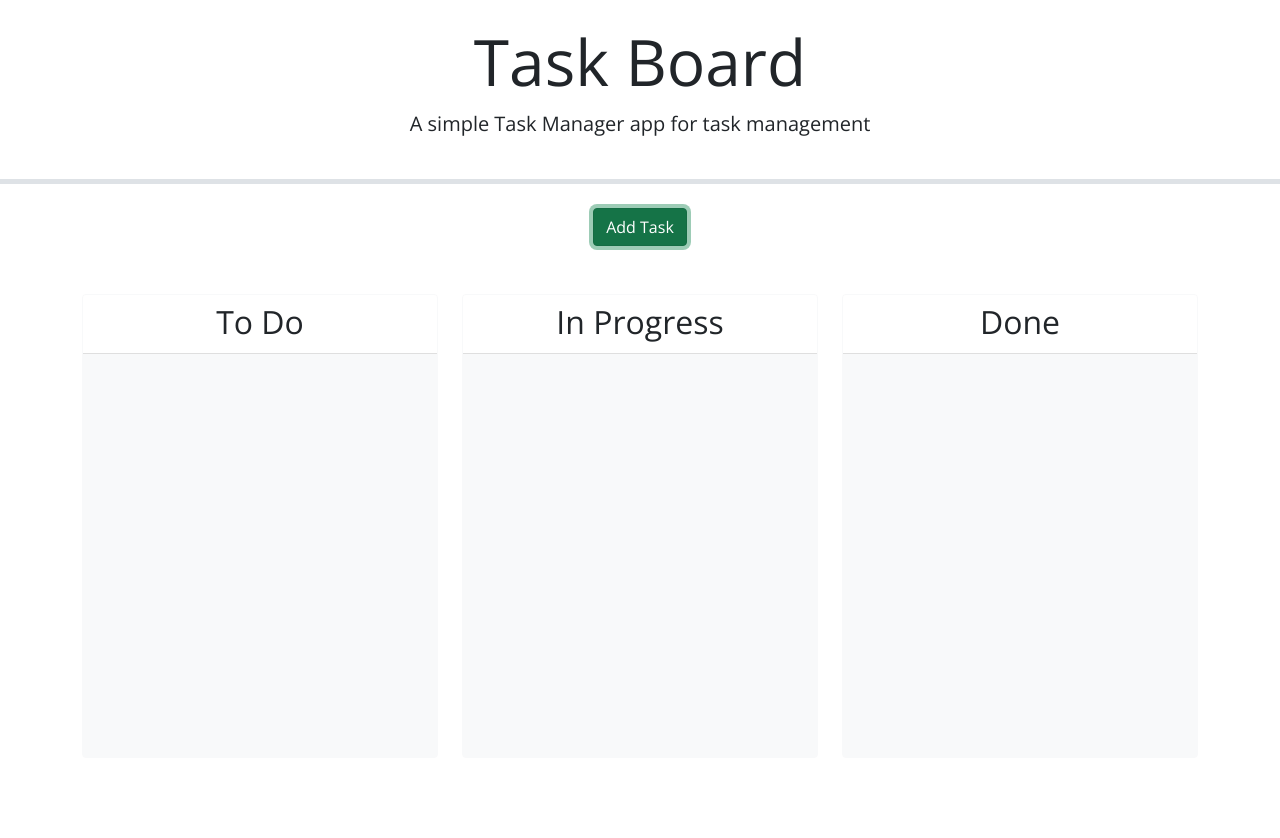
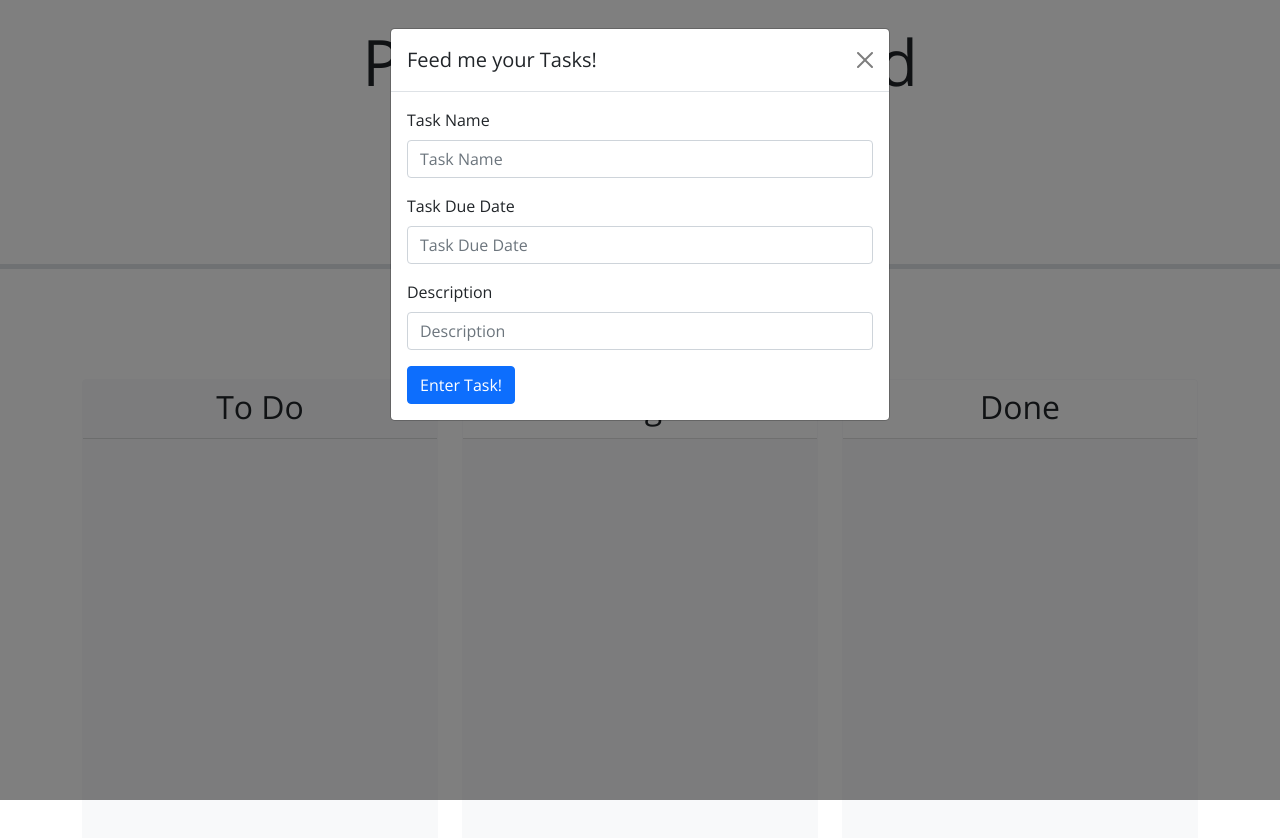
Before and after one commit to ParthKapadia2207/Task-Manger, a plain HTML site: page index.html in a window 1280 px wide. Both pictures are taken after a click on the button "Add Task". Before the commit the page ends 800 px from the top, so only its background shows below. Drawn offline with nearby package versions, Linux system fonts and the light colour scheme.

Commit message:
add logic

```diff
--- a/index.html
+++ b/index.html
@@ -1,39 +1,118 @@
+
 <!DOCTYPE html>
 <html lang="en">
-
   <head>
     <meta charset="UTF-8" />
     <meta name="viewport" content="width=device-width, initial-scale=1.0" />
     <meta http-equiv="X-UA-Compatible" content="ie=edge" />
-  <link rel="stylesheet" href="https://cdn.jsdelivr.net/npm/bootstrap@5.1.3/dist/css/bootstrap.min.css" />
-  <link rel="stylesheet" href="https://use.fontawesome.com/releases/v5.8.1/css/all.css"
-    integrity="sha384-50oBUHEmvpQ+1lW4y57PTFmhCaXp0ML5d60M1M7uH2+nqUivzIebhndOJK28anvf" crossorigin="anonymous" />
-  <link href="https://fonts.googleapis.com/css?family=Open+Sans&display=swap" rel="stylesheet" />
-  <link rel="stylesheet" href="https://code.jquery.com/ui/1.12.1/themes/base/jquery-ui.css" />
-
-  <link rel="stylesheet" href="./assets/css/style.css" />
-  <title>Task Board</title>
+    <link
+      rel="stylesheet"
+      href="https://cdn.jsdelivr.net/npm/bootstrap@5.1.3/dist/css/bootstrap.min.css"
+    />
+    <link
+      rel="stylesheet"
+      href="https://use.fontawesome.com/releases/v5.8.1/css/all.css"
+      integrity="sha384-50oBUHEmvpQ+1lW4y57PTFmhCaXp0ML5d60M1M7uH2+nqUivzIebhndOJK28anvf"
+      crossorigin="anonymous"
+    />
+    <link
+      href="https://fonts.googleapis.com/css?family=Open+Sans&display=swap"
+      rel="stylesheet"
+    />
+    <link
+      rel="stylesheet"
+      href="https://code.jquery.com/ui/1.12.1/themes/base/jquery-ui.css"
+    />
+    <link rel="stylesheet" href="assets/css/style.css" />
+    <title>Task Manager</title>
   </head>
-
   <body>
     <header class="p-4 mb-4 text-center border-bottom border-5">
-    <h1 class="display-3">Task Board</h1>
-    <p class="lead">A simple Task Manager app for task management</p>
+      <h1 class="display-3"><b>Parth's Task Board</b></h1>
+      <p class="lead"><i>A simple Task Manager app for task management</i></p>
+      <h2>Currently, it is<br /><span id="time-display"></span></h2>
     </header>
     <div class="container">
       <div class="text-center mb-5">
-      <button class="btn btn-success" data-bs-toggle="modal" data-bs-target="#formModal">Add Task</button>
+        <button
+          class="btn btn-success"
+          data-bs-toggle="modal"
+          data-bs-target="#form-modal"
+        >
+          Add Task
+        </button>
       </div>
-    <!-- Todo: Create a modal with a form to add tasks -->
+      <!-- Modal -->
+      <div
+        class="modal fade"
+        id="form-modal"
+        tabindex="-1"
+        aria-labelledby="taskModalLabel"
+        aria-hidden="true"
+      >
+        <div class="modal-dialog">
+          <div class="modal-content">
+            <div class="modal-header">
+              <h5 class="modal-title">Feed me your Tasks!</h5>
+              <button
+                type="button"
+                class="btn-close"
+                data-bs-dismiss="modal"
+                aria-label="Close"
+              ></button>
+            </div>
+            <div class="modal-body">
+              <form id="task-form">
+                <div class="mb-3">
+                  <label for="task-name-input" class="form-label"
+                    >Task Name</label
+                  >
+                  <input
+                    type="text"
+                    class="form-control"
+                    id="task-name-input"
+                    placeholder="Task Name"
+                  />
+                </div>
+                <div class="mb-3">
+                  <label for="task-due-date" class="form-label"
+                    >Task Due Date</label
+                  >
+                  <input
+                    type="text"
+                    class="form-control"
+                    id="task-due-date"
+                    placeholder="Task Due Date"
+                    autocomplete="off"
+                  />
+                </div>
+                <div class="mb-3">
+                  <label for="task-description" class="form-label"
+                    >Description</label
+                  >
+                  <input
+                    type="text"
+                    class="form-control"
+                    id="task-description"
+                    placeholder="Description"
+                  />
+                </div>
+                <button type="submit" class="btn btn-primary">
+                  Enter Task!
+                </button>
+              </form>
+            </div>
+          </div>
+        </div>
+      </div>
+      <div id="cardContainer"></div>
       <div class="row swim-lanes text-center justify-content-between">
         <div class="col-12 col-lg-4 d-flex">
           <div id="to-do" class="card border-light mb-3 lane flex-grow-1">
-          <div class="card-header bg-white">
+            <div class="card-header bg-light">
               <h2 class="card-title mb-1">To Do</h2>
             </div>
-          <div class="card-body bg-light">
-            <div id="todo-cards"></div>
-          </div>
+            <div class="card-body bg-light" id="todo-cards"></div>
           </div>
         </div>
         <div class="col-12 col-lg-4 d-flex">
@@ -41,9 +120,7 @@
             <div class="card-header bg-white">
               <h2 class="card-title mb-1">In Progress</h2>
             </div>
-          <div class="card-body bg-light">
-            <div id="in-progress-cards"></div>
-          </div>
+            <div class="card-body bg-light" id="in-progress-cards"></div>
           </div>
         </div>
         <div class="col-12 col-lg-4 d-flex">
@@ -51,23 +128,25 @@
             <div class="card-header bg-white">
               <h2 class="card-title mb-1">Done</h2>
             </div>
-            <div class="card-body bg-light">
-              <div id="done-cards"></div>
-          </div>
+            <div class="card-body bg-light" id="done-cards"></div>
           </div>
         </div>
       </div>
     </div>
 
-  <script src="https://cdn.jsdelivr.net/npm/bootstrap@5.1.3/dist/js/bootstrap.bundle.min.js"
+    <script
+      src="https://cdn.jsdelivr.net/npm/bootstrap@5.1.3/dist/js/bootstrap.bundle.min.js"
       integrity="sha384-ka7Sk0Gln4gmtz2MlQnikT1wXgYsOg+OMhuP+IlRH9sENBO0LRn5q+8nbTov4+1p"
-    crossorigin="anonymous"></script>
+      crossorigin="anonymous"
+    ></script>
     <script src="https://code.jquery.com/jquery-3.4.1.min.js"></script>
     <script src="https://code.jquery.com/ui/1.13.1/jquery-ui.min.js"></script>
-  <script src="https://cdn.jsdelivr.net/npm/dayjs@1.11.3/dayjs.min.js"
-    integrity="sha256-iu/zLUB+QgISXBLCW/mcDi/rnf4m4uEDO0wauy76x7U=" crossorigin="anonymous"></script>
+    <script
+      src="https://cdn.jsdelivr.net/npm/dayjs@1.11.3/dayjs.min.js"
+      integrity="sha256-iu/zLUB+QgISXBLCW/mcDi/rnf4m4uEDO0wauy76x7U="
+      crossorigin="anonymous"
+    ></script>
 
-  <script src="./assets/js/script.js"></script>
+    <script src="assets/js/script.js"></script>
   </body>
-
 </html>
```
Also changed, not shown: tempCodeRunnerFile.html (added, +1 -0 lines). Lines whose indentation alone changed are shown as unchanged.
